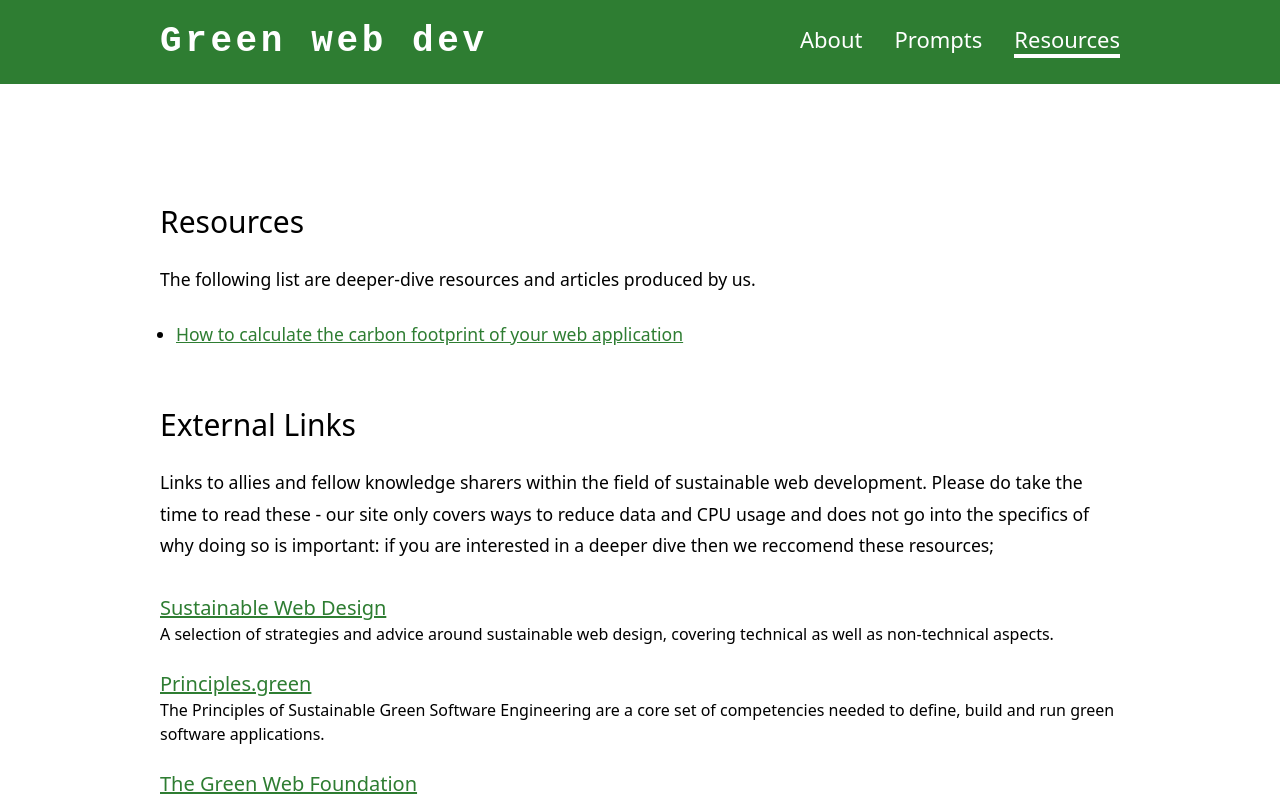
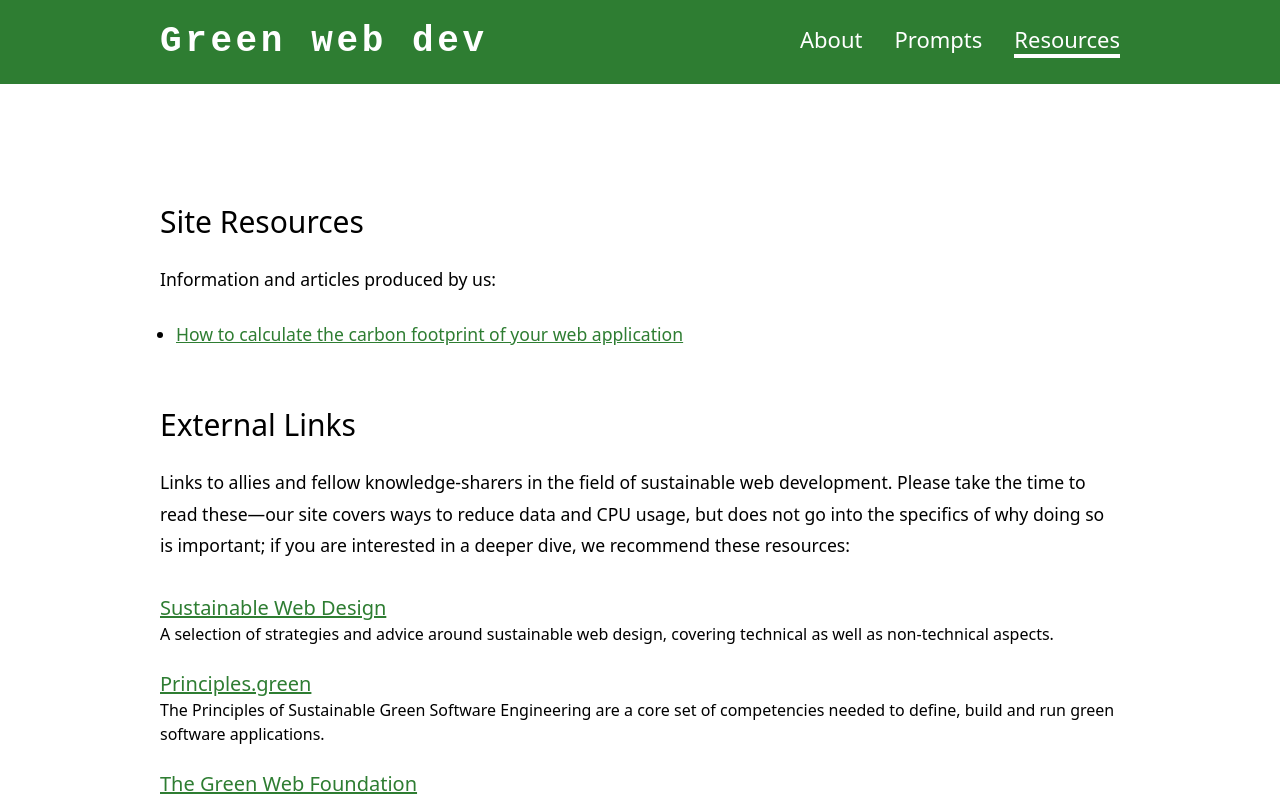
Before and after one commit to mikeyhogarth/green-web-dev, a Next.js app: page /resources in a window 1280 px wide. Shown: the top 800 px of the page. Built offline with nearby package versions, Linux system fonts and the light colour scheme.

Commit message:
Update index.tsx
EMBRACE THE "ARTICLE"!

Also fixed instances of wrong semicolon/colon use, and applied parallelism to the descriptive list intros.

```diff
--- a/pages/resources/index.tsx
+++ b/pages/resources/index.tsx
@@ -21,10 +21,9 @@ export default function Resources(props: Props) {
         description="Deep dives and resources about sustainable web dev"
       />
 
-      <h2>Resources</h2>
+      <h2>Site Resources</h2>
       <p>
-        The following list are deeper-dive resources and articles produced by
-        us.
+        Information and articles produced by us:
       </p>
       <ul className="list-disc">
         {props.resources.map((r) => (
@@ -38,15 +37,15 @@ export default function Resources(props: Props) {
 
       <h2>External Links</h2>
       <p className="pb-4">
-        Links to allies and fellow knowledge sharers within the field of
-        sustainable web development. Please do take the time to read these - our
-        site only covers ways to reduce data and CPU usage and does not go into
-        the specifics of why doing so is important: if you are interested in a
-        deeper dive then we reccomend these resources;
+        Links to allies and fellow knowledge-sharers in the field of
+        sustainable web development. Please take the time to read these—our
+        site covers ways to reduce data and CPU usage, but does not go into
+        the specifics of why doing so is important; if you are interested in a
+        deeper dive, we recommend these resources:
       </p>
       <dl>
-        {externalLinks.map((el, idx) => (
-          <div key={idx}>
+        {externalLinks.map((el) => (
+          <>
             <dt>
               <a
                 className="text-xl"
@@ -58,7 +57,7 @@ export default function Resources(props: Props) {
               </a>
             </dt>
             <dd className="mb-6">{el.description}</dd>
-          </div>
+          </>
         ))}
       </dl>
     </div>
```
